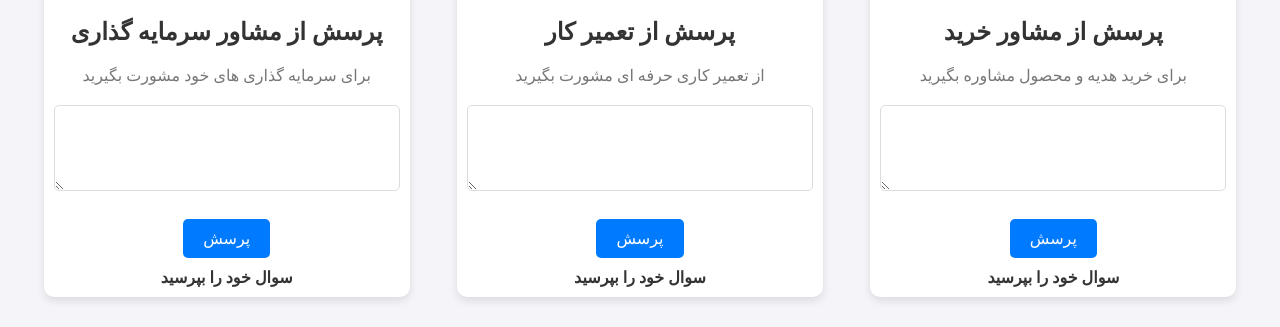
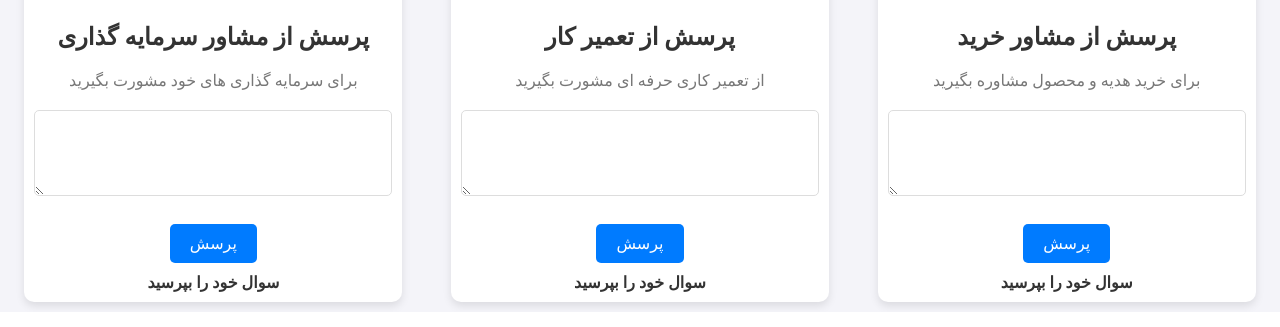
Before and after one commit to aliriahi1992/moshavere, a Django app: page /homepage/ in a window 1280 px wide. Shown: the part 2965-3292 px from the top of the page. Run offline with Django 4.2, Linux system fonts and the light colour scheme; the visitor is signed in with stand-in values (Sample User, id 1); some web fonts are replaced.

Commit message:
Your commit message

```diff
--- a/homepage/templates/homepage/index.html
+++ b/homepage/templates/homepage/index.html
@@ -29,7 +29,7 @@
         .container {
             display: flex;
             justify-content: space-around;
-            padding: 30px;
+            padding: 10px;
             gap: 20px;
             flex-wrap: wrap;
         }
@@ -354,7 +354,7 @@
 			align-items: center;
 			justify-content: center;
 			gap: 10px; /* فاصله بین عبارت "نمایش" و دراپ دان */
-			margin-top: 20px; /* فاصله بیشتر بین بخش "نمایش" و بقیه المان ها */
+			margin-top: 0px; /* فاصله بیشتر بین بخش "نمایش" و بقیه المان ها */
 		}
 
 		.dropdown-label {
```
